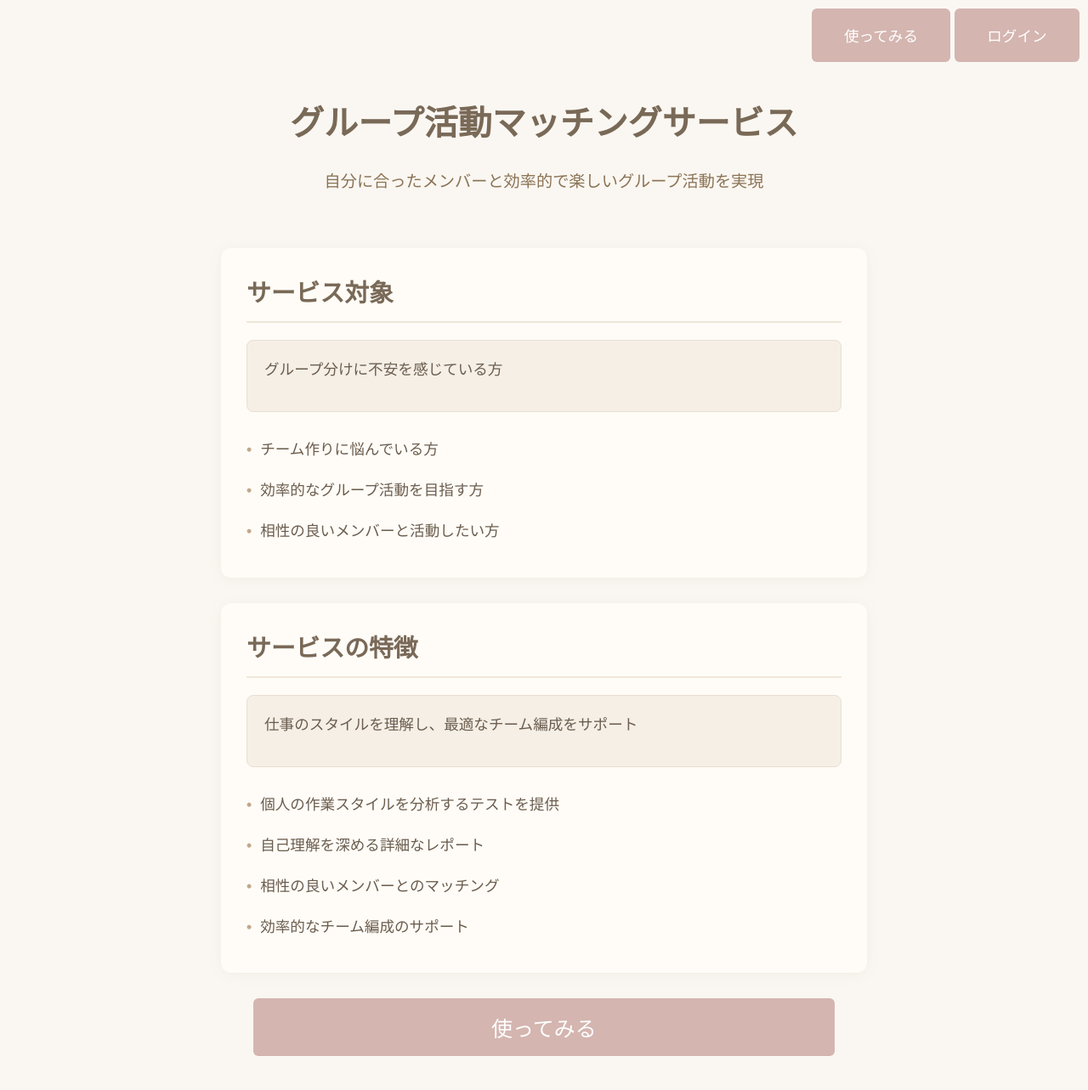
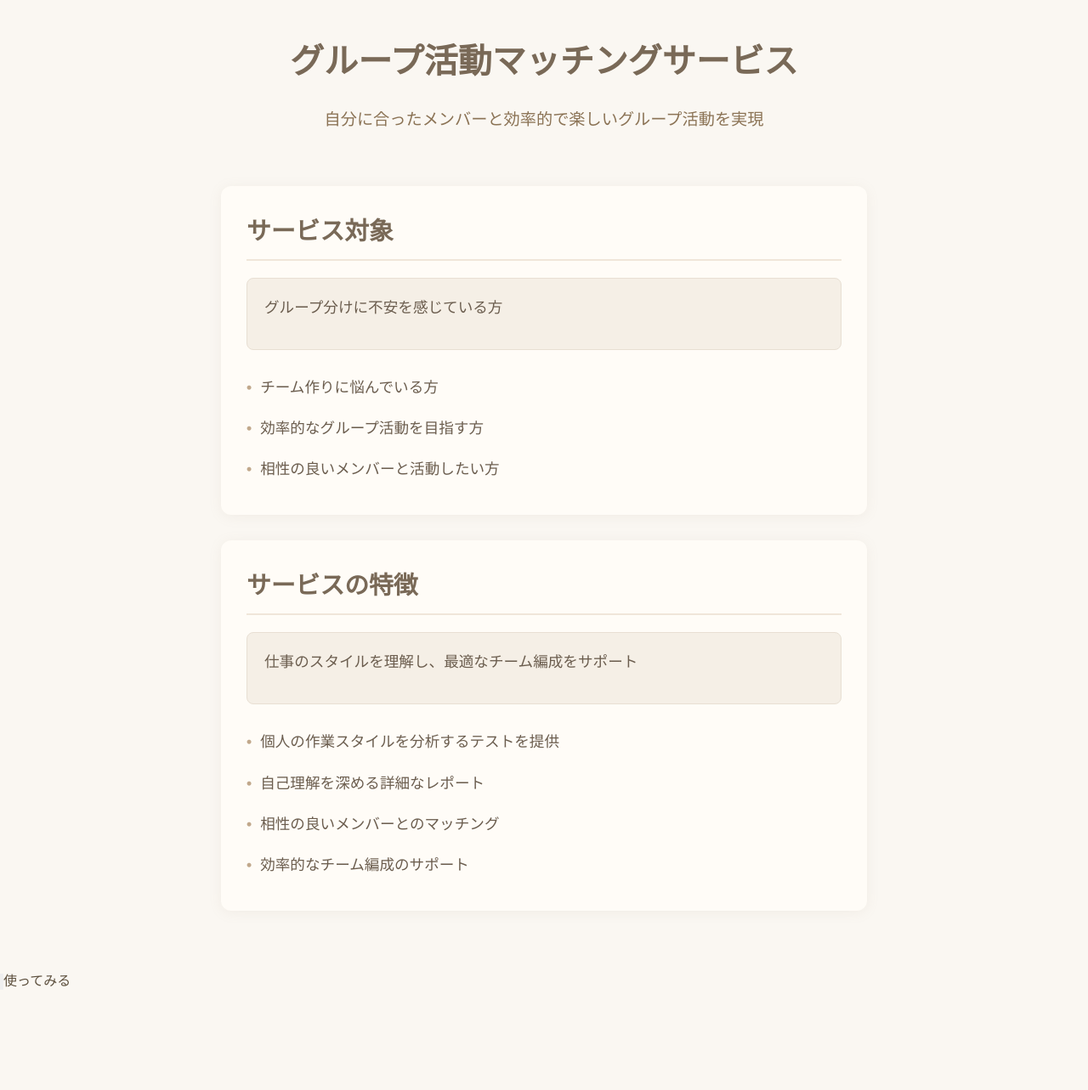
Before and after one commit to ArisaUenohara/Team_yellow, a PHP site: page /introduction.html in a window 1280 px wide. Shown: the whole page at 85% size. After the commit the page ends 1162 px from the top, so only its background shows below. Run offline with PHP 8.4, Linux system fonts and the light colour scheme.

Commit message:
Add files via upload

```diff
--- a/con-result.php
+++ b/con-result.php
@@ -56,6 +56,12 @@
         <form method="get">
                 <input type="text" name="key" placeholder="クラス名を入力してください" value="<?php echo htmlspecialchars($_GET['key'] ?? '', ENT_QUOTES, 'UTF-8'); ?>" required>
                 <button class="search" type="submit">検索</button>
+                クラス名
+                <select name="class-name">
+                    <option value="data">データ分析入門</option>
+                    <option value="information">Information System Design</option>
+                    <option value="creative">Creative Confidence</option>
+                </select>
         </form>
         <h1>あなたの診断結果</h1>
         <div class="username">ユーザー：<?php echo htmlspecialchars($_SESSION['NAME'], ENT_QUOTES, 'UTF-8');?></div>
--- a/grouping.php
+++ b/grouping.php
@@ -62,6 +62,12 @@
         <form method="get">
                 <input type="text" name="key" placeholder="クラス名を入力してください" value="<?php echo htmlspecialchars($_GET['key'] ?? '', ENT_QUOTES, 'UTF-8'); ?>" required>
                 <button class="search" type="submit">検索</button>
+                クラス名
+                <select name="class-name">
+                    <option value="data">データ分析入門</option>
+                    <option value="information">Information System Design</option>
+                    <option value="creative">Creative Confidence</option>
+                </select>
         </form>
         <h1>グループ分け</h1>
         <div class="username">ユーザー：<?php echo htmlspecialchars($_SESSION['NAME'], ENT_QUOTES, 'UTF-8');?></div>
--- a/introduction.html
+++ b/introduction.html
@@ -2,7 +2,7 @@
 <html lang="ja">
 
 <head>
-  <meta charset="UTF-8">
+  <meta charset="UTF-8" content="width=device-width, initial-scale=1.0">
   <title>グループ活動マッチングサービス</title>
   <style>
     * {
@@ -27,7 +27,6 @@
     .header {
       text-align: center;
       margin-bottom: 60px;
-      position: relative;
     }
 
     .header h1 {
@@ -92,42 +91,18 @@
       border: 1px solid #e8dfd3;
     }
 
-    .button-group {
-      text-align:right;
-      top: 20px;
-      right: 20px;
-      margin-top:10px;
-      margin-right: 10px;
-      gap: 10px;
-    }
-
     .button {
-      background-color: #D4B5B0; /* Soft pink-beige */
-  color: #FFFFFF;
-  border: none;
-  padding: 1.2rem 2.4rem;
-  border-radius: 6px;
-  cursor: pointer;
-  transition: background-color 0.3s ease;
-  font-size: 110%;
-    }
-    .buttton {
-      background-color: #D4B5B0; /* Soft pink-beige */
-  color: #FFFFFF;
-  border: none;
-  padding: 1.0rem 2.4rem;
-  border-radius: 6px;
-  cursor: pointer;
-  transition: background-color 0.3s ease;
-  font-size: 110%;
-  width: 90%;
-  display: block;
-  margin: 0 auto;
-  font-size: 25px;
-    }
-    .buttton:hover {
-      opacity: 0.8;
-      transform: scale(1.1);
+      background-color: #8b7355;
+      text-align:center;
+      color: white;
+      width: 80%;
+      padding: 1rem;
+      border: none;
+      border-radius: 12px;
+      cursor: pointer;
+      font-size: 1rem;
+      margin: 0.5rem 0;
+      transition: opacity 0.3s;
     }
 
     @media (max-width: 600px) {
@@ -143,18 +118,10 @@
 </head>
 
 <body>
-  <header>
-
-  </header>
-  <div class="button-group">
-  <button class="button" onclick="location.href ='userresister.php'">使ってみる</button>
-  <button class="button" onclick="location.href ='index.php'">ログイン</button>
-  </div>
   <div class="container">
     <header class="header">
       <h1>グループ活動マッチングサービス</h1>
       <p>自分に合ったメンバーと効率的で楽しいグループ活動を実現</p>
-
     </header>
 
     <section class="section">
@@ -181,9 +148,8 @@
         <li>効率的なチーム編成のサポート</li>
       </ul>
     </section>
-    <button class="buttton" onclick="location.href ='userresister.php'">使ってみる</button>
   </div>
-
+  <input type="button" class="buttton" onclick="location.href ='index.php'">使ってみる</input>
 </body>
 
 </html>
```
Also changed, not shown: index.php (+5 -3 lines).
